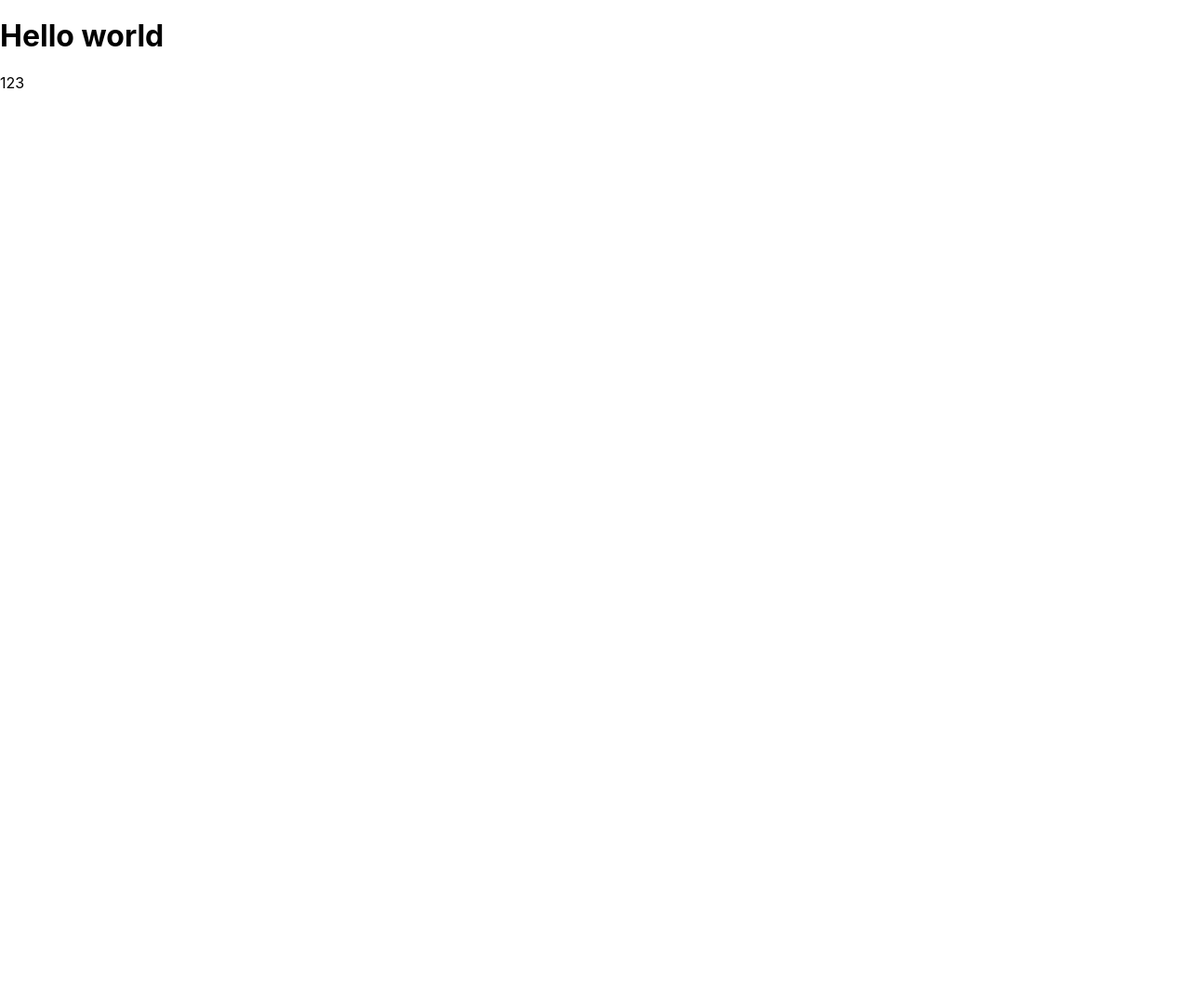
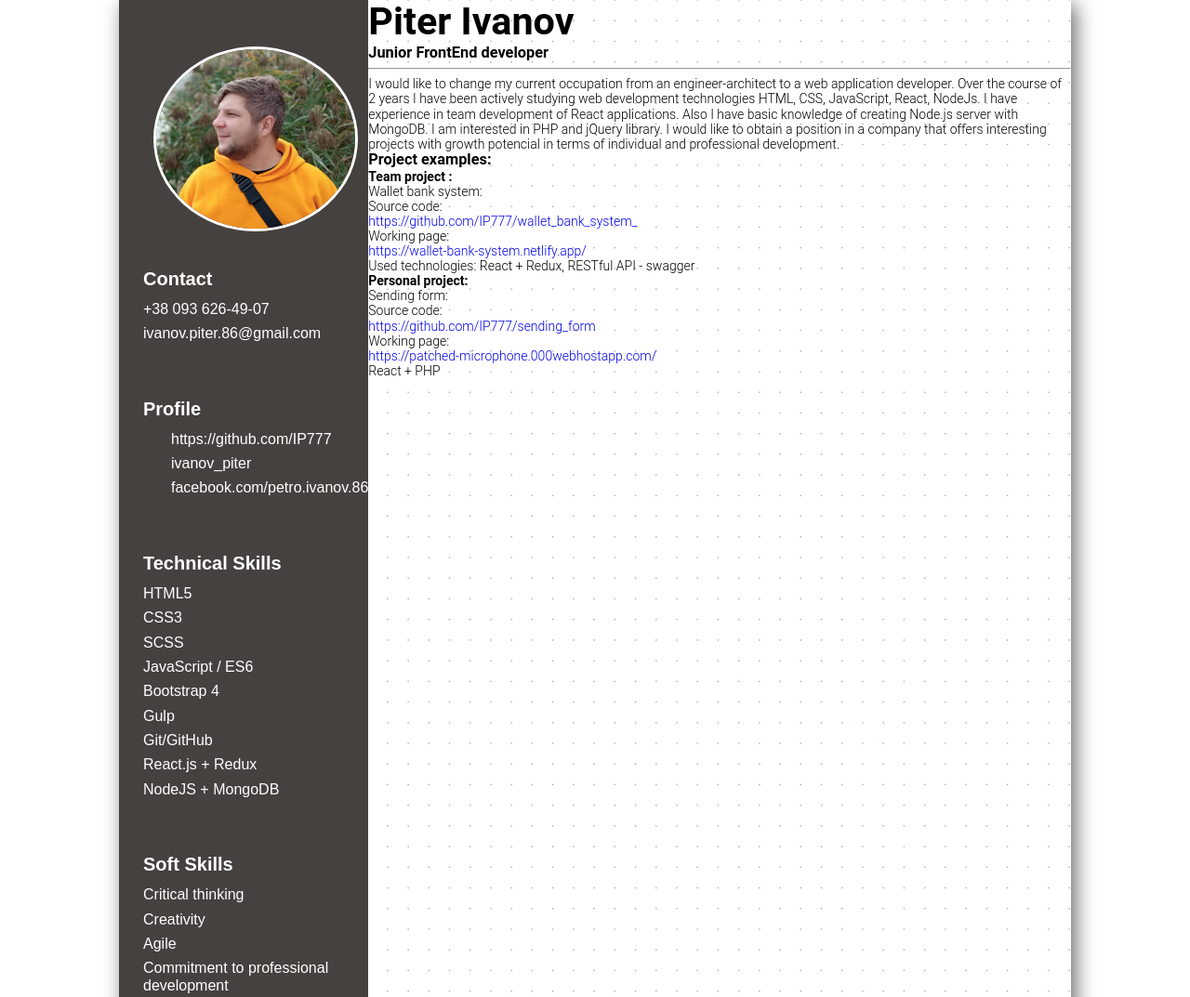
Before and after one commit to IP777/summary, a website: page src/index.html in a window 1280 px wide. Shown: the top 1073 px of the page at 93% size. Before the commit the page ends 800 px from the top, so only its background shows below. Drawn offline with nearby package versions, Linux system fonts and the light colour scheme; files that its build step writes are made by us from their sources; files whose address does not match are found by name.

Commit message:
add content

```diff
--- /dev/null
+++ b/src/html/mainBlock.html
@@ -0,0 +1,70 @@
+<div class="central_block">
+  <h2 class="head_text">Piter Ivanov</h2>
+  <h3 class="prof_text">Junior FrontEnd developer</h3>
+  <hr />
+  <div class="aboutMe">
+    I would like to change my current occupation from an engineer-architect to a
+    web application developer. Over the course of 2 years I have been actively
+    studying web development technologies HTML, CSS, JavaScript, React, NodeJs.
+    I have experience in team development of React applications. Also I have
+    basic knowledge of creating Node.js server with MongoDB. I am interested in
+    PHP and jQuery library. I would like to obtain a position in a company that
+    offers interesting projects with growth potencial in terms of individual and
+    professional development.
+  </div>
+  <div class="projectExample">
+    <h3 class="header_pe">Project examples:</h3>
+    <div>
+      <h4>Team project :</h4>
+      <ul>
+        <li>
+          <span>Wallet bank system:</span>
+          <ul>
+            <li>
+              <span>Source code:</span>
+              <a href="https://github.com/IP777/wallet_bank_system_">
+                https://github.com/IP777/wallet_bank_system_
+              </a>
+            </li>
+            <li>
+              <span>Working page:</span>
+              <a href="https://wallet-bank-system.netlify.app/">
+                https://wallet-bank-system.netlify.app/
+              </a>
+            </li>
+            <li>
+              <span
+                >Used technologies: React + Redux, RESTful API - swagger</span
+              >
+            </li>
+          </ul>
+        </li>
+      </ul>
+    </div>
+    <div>
+      <h4>Personal project:</h4>
+      <ul>
+        <li>
+          <span>Sending form:</span>
+          <ul>
+            <li>
+              <span>Source code:</span>
+              <a href="https://github.com/IP777/sending_form">
+                https://github.com/IP777/sending_form
+              </a>
+            </li>
+            <li>
+              <span>Working page:</span>
+              <a href="https://patched-microphone.000webhostapp.com/">
+                https://patched-microphone.000webhostapp.com/
+              </a>
+            </li>
+            <li>
+              <span>React + PHP</span>
+            </li>
+          </ul>
+        </li>
+      </ul>
+    </div>
+  </div>
+</div>
--- /dev/null
+++ b/src/html/sideBar.html
@@ -0,0 +1,54 @@
+<div class="side_bar">
+  <img class="avatar_img" src="./images/avatar.jpg" />
+  <div class="contact_block side_block">
+    <h4 class="block_main_text">Contact</h4>
+    <ul>
+      <li class="side_block_info">+38 093 626-49-07</li>
+      <li class="side_block_info">ivanov.piter.86@gmail.com</li>
+    </ul>
+  </div>
+  <div class="side_block">
+    <h4 class="block_main_text">Profile</h4>
+    <ul>
+      <li>
+        <a class="side_block_info profil github">https://github.com/IP777</a>
+      </li>
+      <li><a class="side_block_info profil skype">ivanov_piter</a></li>
+      <li>
+        <a class="side_block_info profil facebook"
+          >facebook.com/petro.ivanov.86</a
+        >
+      </li>
+    </ul>
+  </div>
+  <div class="side_block">
+    <h4 class="block_main_text">Technical Skills</h4>
+    <ul class="skill_list">
+      <li class="skill_items">HTML5</li>
+      <li class="skill_items">CSS3</li>
+      <li class="skill_items">SCSS</li>
+      <li class="skill_items">JavaScript / ES6</li>
+      <li class="skill_items">Bootstrap 4</li>
+      <li class="skill_items">Gulp</li>
+      <li class="skill_items">Git/GitHub</li>
+      <li class="skill_items">React.js + Redux</li>
+      <li class="skill_items">NodeJS + MongoDB</li>
+    </ul>
+  </div>
+  <div class="side_block">
+    <h4 class="block_main_text">Soft Skills</h4>
+    <ul class="skill_list">
+      <li class="skill_items">Critical thinking</li>
+      <li class="skill_items">Creativity</li>
+      <li class="skill_items">Agile</li>
+      <li class="skill_items">Commitment to professional development</li>
+    </ul>
+  </div>
+  <div class="side_block">
+    <ul class="language_list">
+      <li class="side_block_info">Ukrainian - native</li>
+      <li class="side_block_info">Russian - native</li>
+      <li class="side_block_info">English - intemediate</li>
+    </ul>
+  </div>
+</div>
--- a/src/index.html
+++ b/src/index.html
@@ -4,14 +4,20 @@
     <meta charset="UTF-8" />
     <meta name="viewport" content="width=device-width, initial-scale=1.0" />
     <meta http-equiv="X-UA-Compatible" content="ie=edge" />
-    <title>Placeholder title</title>
+    <title>Ivanov Piter</title>
     <!-- Сюда будет всталена ссылка на файл стилей -->
     <!-- inject:css -->
     <!-- endinject -->
   </head>
 
   <body>
-    //= html/hello.html
+    <main class="main_block">
+      <!--side bar-->
+      //= html/sideBar.html
+      <!-- main block-->
+      //= html/mainBlock.html
+    </main>
+
     <!-- Сюда будет всталена ссылка на файл скриптов -->
     <!-- inject:js -->
     <!-- endinject -->
--- /dev/null
+++ b/src/sass/My_normalize.scss
@@ -0,0 +1,46 @@
+html {
+  box-sizing: border-box;
+}
+
+*,
+*::before,
+*::after {
+  box-sizing: inherit;
+}
+
+body {
+  margin: 0;
+  font-family: 'Roboto', sans-serif;
+  font-weight: 300;
+  font-size: 14px;
+}
+
+p {
+  padding: 0;
+  margin: 0;
+}
+
+a {
+  display: block;
+  text-decoration: none;
+  cursor: pointer;
+}
+
+img {
+  display: block;
+  max-width: 100%;
+  height: auto;
+}
+
+h1,
+h2,
+h3,
+h4 {
+  margin: 0;
+}
+
+ul {
+  margin: 0;
+  padding: 0;
+  list-style: none;
+}
--- /dev/null
+++ b/src/sass/centralBlock.scss
@@ -0,0 +1,3 @@
+.head_text {
+  font-size: 31pt;
+}
--- /dev/null
+++ b/src/sass/chife.scss
@@ -0,0 +1,9 @@
+$main-text: Arial, sans-serif;
+
+.main_block {
+  display: flex;
+  margin: 0 auto;
+  max-width: 1024px;
+  background: url(../assets/images/bg-pattern.png);
+  box-shadow: 5px 5px 20px rgb(107, 107, 107);
+}
--- a/src/sass/main.scss
+++ b/src/sass/main.scss
@@ -2,5 +2,9 @@
  * Все паршалы импортировать в этот файл
  */
 
+@import 'chife.scss';
 @import 'normalize.scss';
 @import 'base.scss';
+@import 'centralBlock.scss';
+@import 'My_normalize.scss';
+@import 'sideBar.scss';
--- /dev/null
+++ b/src/sass/sideBar.scss
@@ -0,0 +1,47 @@
+.side_bar {
+  background-color: #45413f;
+  width: 350px;
+  color: #fff;
+}
+
+.side_bar {
+  padding-left: 26px;
+  padding-bottom: 70px;
+  padding-top: 50px;
+}
+
+.avatar_img {
+  display: block;
+  margin: 0 auto;
+  width: 220px;
+  border-radius: 50%;
+  border: 3px solid #fff;
+  margin-bottom: 40px;
+}
+
+.side_block {
+  margin-bottom: 60px;
+}
+
+.block_main_text {
+  font-size: 15pt;
+  font-family: $main-text;
+  margin-bottom: 12px;
+}
+
+.side_block_info,
+.skill_items {
+  font-size: 12pt;
+  font-family: $main-text;
+  margin-bottom: 8px;
+}
+
+.profil {
+  margin-left: 30px;
+}
+
+// .github::before {
+//   content: url(../assets/images/GitHub-Mark-64px.png);
+//   display: inline-block;
+//   scale: 0.5;
+// }
```
Also changed, not shown: README.md, src/images/GitHub-Mark-64px.png (added), src/images/avatar.jpg (added), src/images/bg-pattern.png (added).
